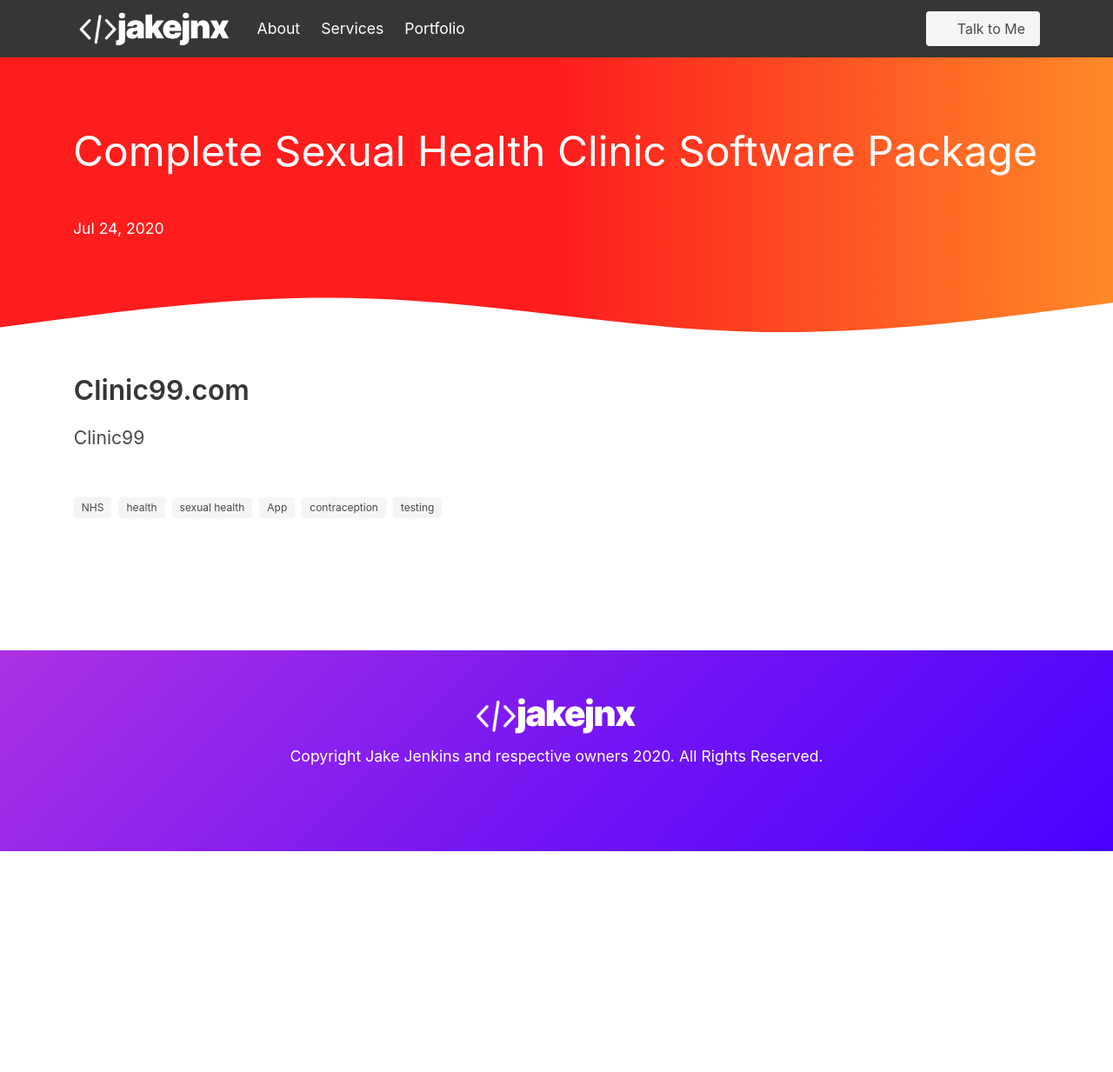
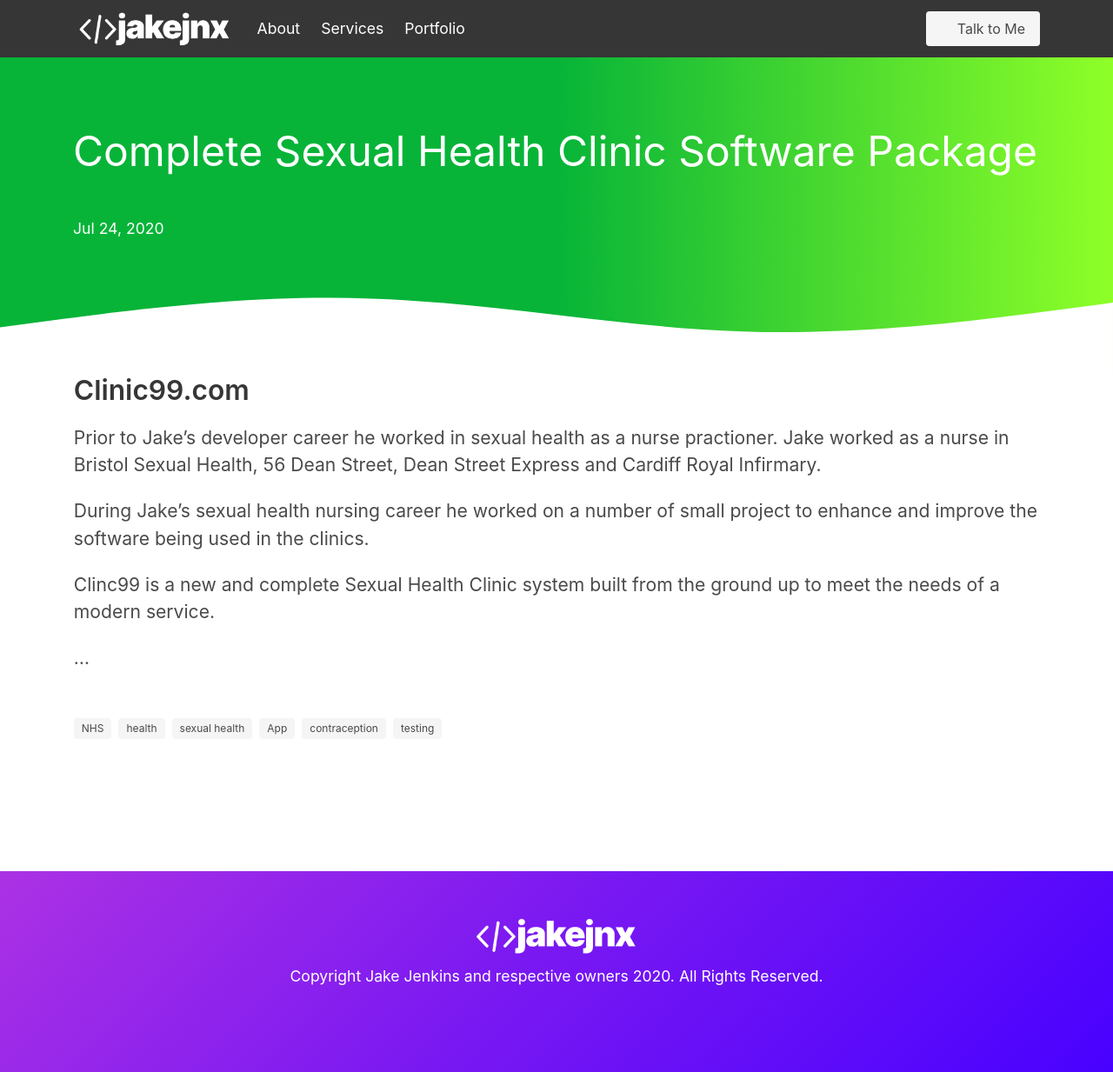
Before and after one commit to jake-jenkins/jjnx-bulma, a Jekyll site: the page built from _portfolio/complete-sexual-health-clinic-software-package.markdown, in a window 1280 px wide. Shown: the whole page at 87% size. Built offline with Jekyll 4.4.1, drawn with Linux system fonts in a browser that asks for light colours; before the commit the page ends 979 px from its top, so only the background shows below that.

Commit message:
Updated Complete Sexual Health Clinic Software Package

```diff
--- a/_portfolio/complete-sexual-health-clinic-software-package.markdown
+++ b/_portfolio/complete-sexual-health-clinic-software-package.markdown
@@ -12,8 +12,14 @@ tags:
 - testing
 subtitle: Clinic99.com
 icon:
-color: orange
+color: green
 layout: portfolio
 ---
 
-Clinic99
+Prior to Jake's developer career he worked in sexual health as a nurse practioner.  Jake worked as a nurse in Bristol Sexual Health, 56 Dean Street, Dean Street Express and Cardiff Royal Infirmary.
+
+During Jake's sexual health nursing career he worked on a number of small project to enhance and improve the software being used in the clinics.
+
+Clinc99 is a new and complete Sexual Health Clinic system built from the ground up to meet the needs of a modern service.
+
+...
```
